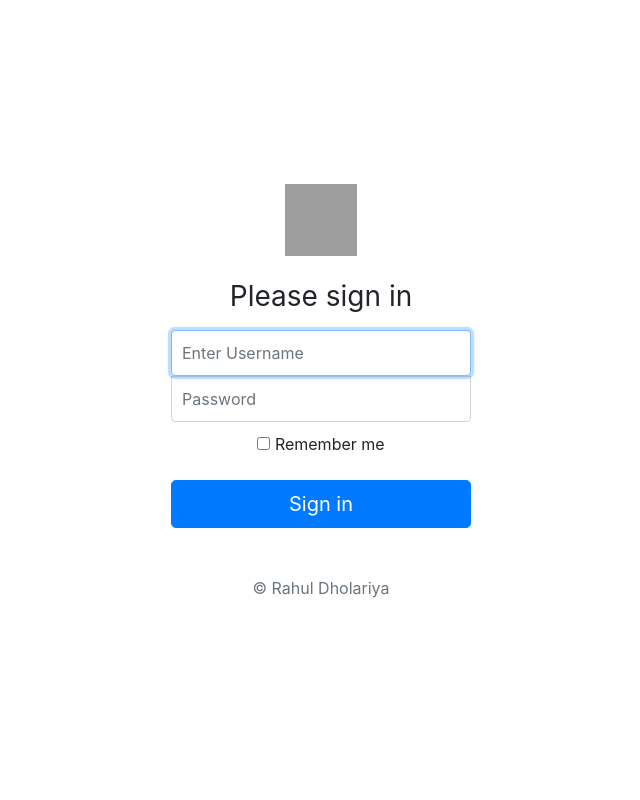
After one commit to docostar/userproject, a Django app: page /login in a window 1280 px wide. The commit adds this page. Shown: the whole page, without its empty margins (319-959 px from the left). Run offline with Django 3.2, Linux system fonts and the light colour scheme; some libraries are stand-ins or nearby versions; grey boxes are pictures that could not be loaded.

Commit message:
Login logout authenticate sucessfully

```diff
--- /dev/null
+++ b/home/urls.py
@@ -0,0 +1,9 @@
+from django.contrib import admin
+from django.urls import path,include
+from home import views
+
+urlpatterns = [
+    path('',views.index,name="home"),
+    path('login',views.loginUser,name="loginUser"),
+    path('logout',views.logoutUser,name="logoutUser"),
+]
--- a/home/views.py
+++ b/home/views.py
@@ -1,3 +1,31 @@
-from django.shortcuts import render
+from django.shortcuts import render,redirect
+from django.contrib.auth.models import User
+from django.contrib.auth import authenticate,logout,login
 
 # Create your views here.
+
+def index(request):
+    print(request.method)
+    if request.user.is_authenticated:
+        return render(request,"index.html")
+    return redirect("/login")
+
+
+def loginUser(request):
+    if request.method == "POST":
+        username=request.POST.get('username')
+        password = request.POST.get('password')
+        #check user enter correct credancial or not
+        user = authenticate(username=username, password=password)
+        if user is not None:
+        # A backend authenticated the credential
+            login(request,user)
+            return redirect("/")
+        else:
+            return render(request, "login.html")
+    # No backend authenticated the credentials
+    return render(request,"login.html")
+
+def logoutUser(request):
+    logout(request)
+    return redirect("/login")
--- /dev/null
+++ b/templates/login.html
@@ -0,0 +1,117 @@
+<!doctype html>
+<html lang="en">
+  <head>
+      <style>
+          html,
+body {
+  height: 100%;
+}
+
+body {
+  display: -ms-flexbox;
+  display: -webkit-box;
+  display: flex;
+  -ms-flex-align: center;
+  -ms-flex-pack: center;
+  -webkit-box-align: center;
+  align-items: center;
+  -webkit-box-pack: center;
+  justify-content: center;
+  padding-top: 40px;
+  padding-bottom: 40px;
+  background-color: #f5f5f5;
+}
+
+.form-signin {
+  width: 100%;
+  max-width: 330px;
+  padding: 15px;
+  margin: 0 auto;
+}
+.form-signin .checkbox {
+  font-weight: 400;
+}
+.form-signin .form-control {
+  position: relative;
+  box-sizing: border-box;
+  height: auto;
+  padding: 10px;
+  font-size: 16px;
+}
+.form-signin .form-control:focus {
+  z-index: 2;
+}
+.form-signin input[type="email"] {
+  margin-bottom: -1px;
+  border-bottom-right-radius: 0;
+  border-bottom-left-radius: 0;
+}
+.form-signin input[type="password"] {
+  margin-bottom: 10px;
+  border-top-left-radius: 0;
+  border-top-right-radius: 0;
+}
+      </style>
+
+    <meta charset="utf-8">
+    <meta name="viewport" content="width=device-width, initial-scale=1, shrink-to-fit=no">
+
+
+    <link rel="stylesheet" href="https://maxcdn.bootstrapcdn.com/bootstrap/4.0.0/css/bootstrap.min.css" integrity="sha384-Gn5384xqQ1aoWXA+058RXPxPg6fy4IWvTNh0E263XmFcJlSAwiGgFAW/dAiS6JXm" crossorigin="anonymous">
+
+    <title>Hello, world!</title>
+
+
+    <title>Signin Template for Bootstrap</title>
+
+    <link rel="canonical" href="https://getbootstrap.com/docs/4.0/examples/sign-in/">
+
+
+  </head>
+
+  <body class="text-center">
+
+    <form class="form-signin" method="post" action="">
+      {% csrf_token %}
+      <img class="mb-4" src="https://getbootstrap.com/docs/4.0/assets/brand/bootstrap-solid.svg" alt="" width="72" height="72">
+      <h1 class="h3 mb-3 font-weight-normal">Please sign in</h1>
+      <label for="username" class="sr-only">Username</label>
+      <input type="text" name="username" id="username" class="form-control" placeholder="Enter Username" required autofocus>
+      <label for="inputPassword" class="sr-only">Password</label>
+      <input type="password" id="inputPassword" name="password" class="form-control" placeholder="Password" required>
+      <div class="checkbox mb-3">
+        <label>
+          <input type="checkbox" value="remember-me"> Remember me
+        </label>
+      </div>
+      <button class="btn btn-lg btn-primary btn-block" type="submit">Sign in</button>
+      <p class="mt-5 mb-3 text-muted">&copy; Rahul Dholariya</p>
+    </form>
+    <script src="https://code.jquery.com/jquery-3.2.1.slim.min.js" integrity="sha384-KJ3o2DKtIkvYIK3UENzmM7KCkRr/rE9/Qpg6aAZGJwFDMVNA/GpGFF93hXpG5KkN" crossorigin="anonymous"></script>
+    <script src="https://cdnjs.cloudflare.com/ajax/libs/popper.js/1.12.9/umd/popper.min.js" integrity="sha384-ApNbgh9B+Y1QKtv3Rn7W3mgPxhU9K/ScQsAP7hUibX39j7fakFPskvXusvfa0b4Q" crossorigin="anonymous"></script>
+    <script src="https://maxcdn.bootstrapcdn.com/bootstrap/4.0.0/js/bootstrap.min.js" integrity="sha384-JZR6Spejh4U02d8jOt6vLEHfe/JQGiRRSQQxSfFWpi1MquVdAyjUar5+76PVCmYl" crossorigin="anonymous"></script>
+    <!--
+<html>
+<title>LOGIN</title>
+<body>
+    <div class="container" >
+            <form method="post" action="">
+                {% csrf_token %}
+                <div class="mb-3">
+                    <label for="username" class="form-label">Name</label>
+                    <input type="text" class="form-control" id="username" name="username">
+                </div>
+
+
+               <div class="mb-3">
+                    <label for="password" class="form-label">Password:</label>
+                    <input type="password" class="form-control" id="password" name="password">
+                </div>
+
+
+
+  <button type="submit" class="btn btn-primary">Submit</button>
+</form>
+    </div> -->
+  </body>
+</html>
--- a/userproject/urls.py
+++ b/userproject/urls.py
@@ -14,8 +14,9 @@ Including another URLconf
     2. Add a URL to urlpatterns:  path('blog/', include('blog.urls'))
 """
 from django.contrib import admin
-from django.urls import path
+from django.urls import path,include
 
 urlpatterns = [
     path('admin/', admin.site.urls),
+    path('',include('home.urls'))
 ]
```
Also changed, not shown: templates/index.html (+20 -7 lines), db.sqlite3.
